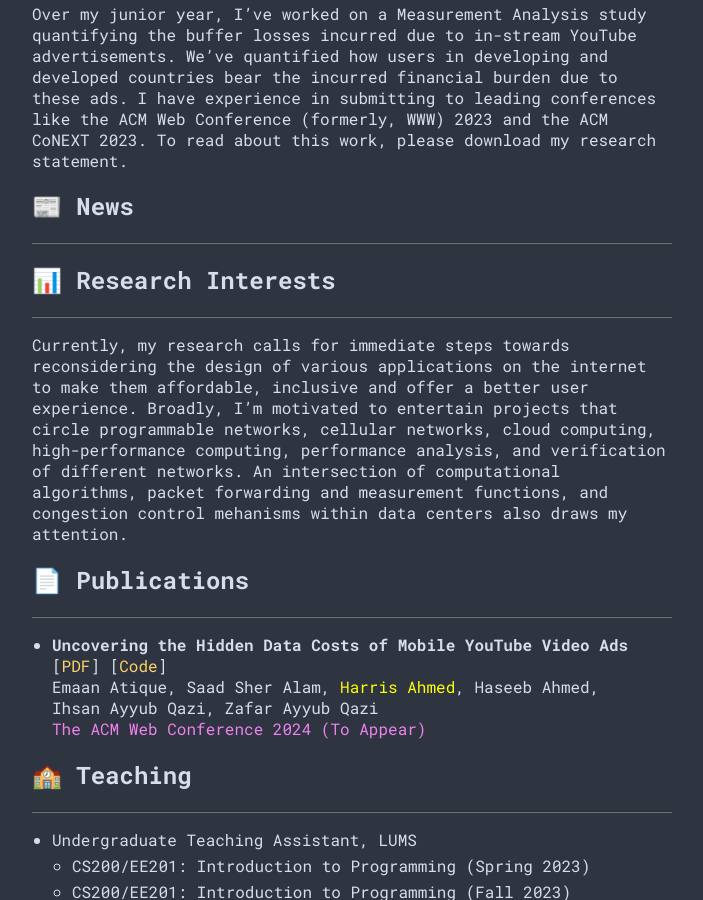
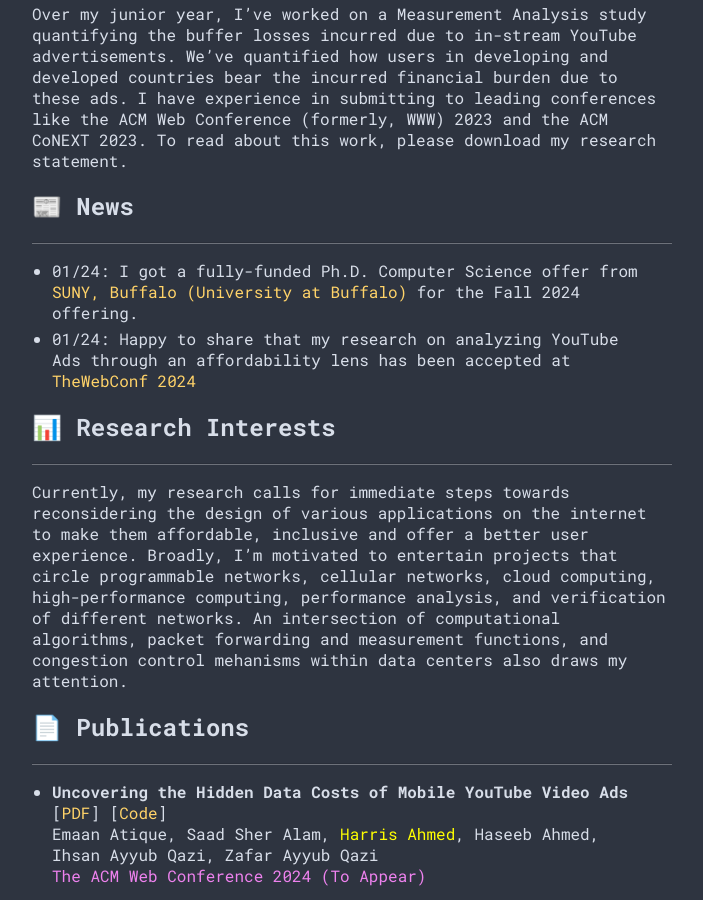
Before and after one commit to harris-ahmad/harris-ahmad.github.io, a Jekyll site: the page built from index.md, in a window 1280 px wide and 900 px high, scrolled down 728 px. Shown: the whole window, without its empty margins (288-991 px from the left). Built offline with Jekyll 4.4.1, drawn with Linux system fonts in a browser that asks for light colours.

Commit message:
added news

```diff
--- a/index.md
+++ b/index.md
@@ -20,6 +20,9 @@ Over my junior year, I've worked on a Measurement Analysis study quantifying the
 
 <h2 id="📰-news">📰 News </h2>
 <hr>
+
+* 01/24: I got a fully-funded Ph.D. Computer Science offer from [SUNY, Buffalo (University at Buffalo)](https://www.buffalo.edu/) for the Fall 2024 offering.
+* 01/24: Happy to share that my research on analyzing YouTube Ads through an affordability lens has been accepted at [TheWebConf 2024](https://www2024.thewebconf.org/)
 
 <h2 id="📊-research-interests">📊 Research Interests</h2>
 <hr>
```
